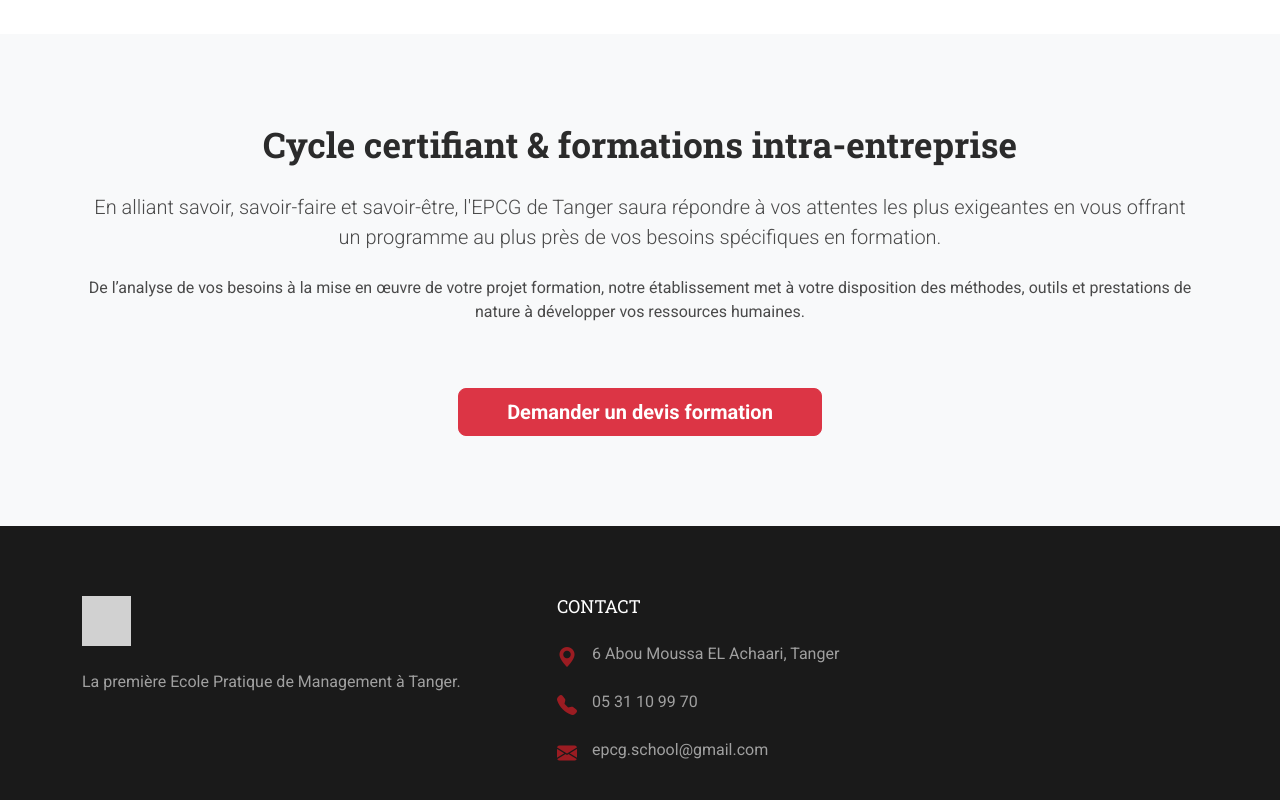
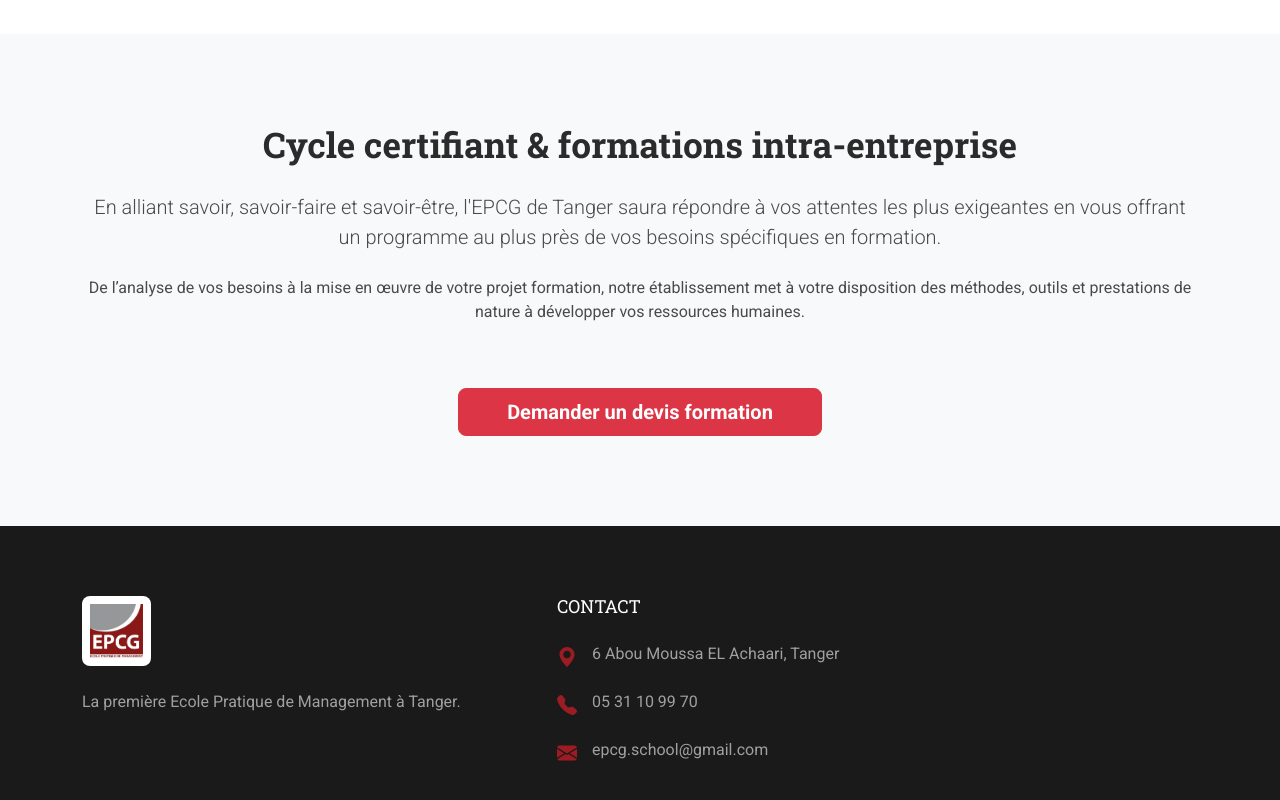
Before and after one commit to Anass-harrou/epcg-site, a plain HTML site: page formations.html in a window 1280 px wide. Shown: the part 2133-2933 px from the top of the page. Drawn offline with nearby package versions, Linux system fonts and the light colour scheme; no server answers.

Commit message:
Update formations.html

```diff
--- a/formations.html
+++ b/formations.html
@@ -210,8 +210,7 @@
         <div class="container">
             <div class="row">
                 <div class="col-lg-5 mb-4">
-                    <img id="logo_footer" src="./assets/logo-epcg.jpeg" alt="Logo EPCG" style="max-height: 50px; filter: brightness(0) invert(1); opacity: 0.8;" class="mb-4">
-                    <p id="footer_description">La première Ecole Pratique de Management à Tanger.</p>
+                    <img src="./assets/logo-epcg.jpeg" alt="Logo EPCG" style="max-height: 70px; border-radius: 8px;" class="mb-4 bg-white p-2"><p id="footer_description">La première Ecole Pratique de Management à Tanger.</p>
                 </div>
                 <div class="col-lg-7">
                     <h4>Contact</h4>
```
